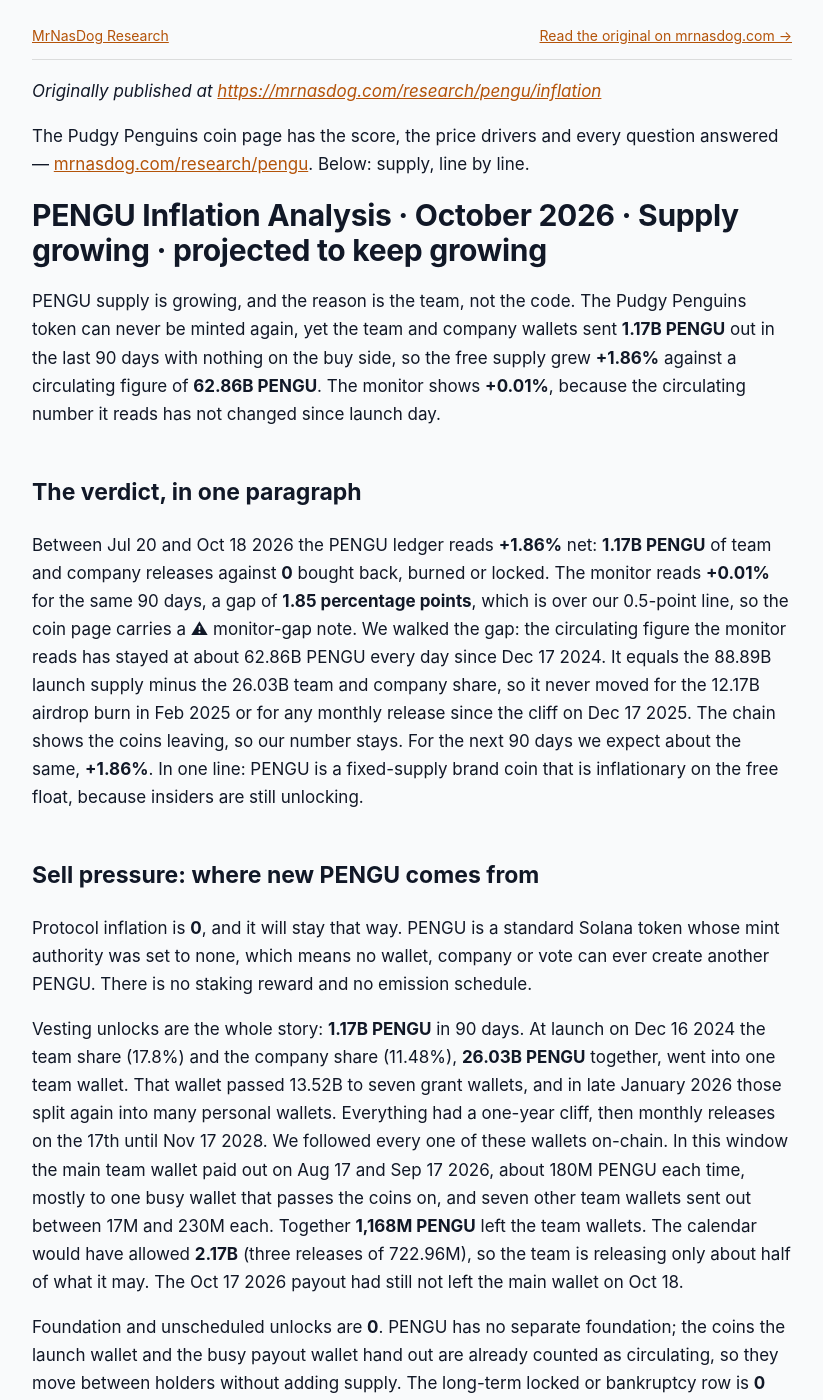
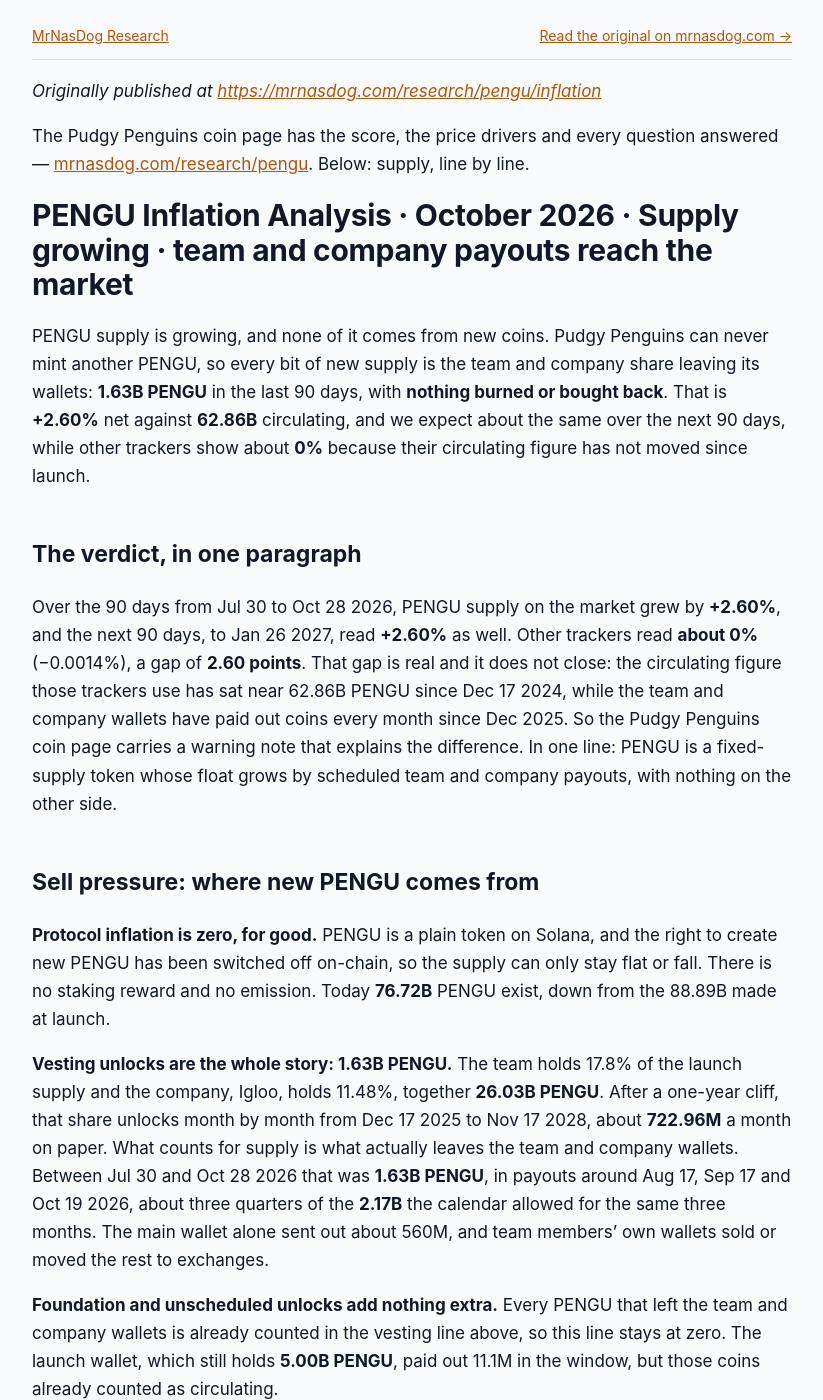
Before and after one commit to jeevansongmy-spec/mrnasdog-articles, a Jekyll site: the page built from crypto/pengu-pressure-framework.md, in a window 1280 px wide and 1400 px high. Shown: the whole window, without its empty margins (228-1051 px from the left). Built offline with Jekyll 4.4.1, drawn with Linux system fonts in a browser that asks for light colours; some of the changed text lies outside the part shown.

Commit message:
publish: crypto/pengu-pressure-framework

```diff
--- a/crypto/pengu-pressure-framework.md
+++ b/crypto/pengu-pressure-framework.md
@@ -1,6 +1,6 @@
 ---
-title:         "PENGU Inflation Analysis · October 2026 · Supply growing · projected to keep growing"
-description:   "PENGU supply is growing: team and company wallets sent out 1.17B PENGU in 90 days with no burn or buyback, +1.86% net, and about the same is due next."
+title:         "PENGU Inflation Analysis · October 2026 · Supply growing · team and company payouts reach the market"
+description:   "PENGU supply is growing: team and company wallets let 1.63B PENGU out in 90 days with no burn or buyback, +2.60% net, and the same is likely next quarter."
 canonical_url: "https://mrnasdog.com/research/pengu/inflation"
 tags:          ["crypto", "pengu", "solana", "nft"]
 published:     true
@@ -10,52 +10,58 @@ published:     true
 <!-- main-page -->
 The Pudgy Penguins coin page has the score, the price drivers and every question answered — [mrnasdog.com/research/pengu](https://mrnasdog.com/research/pengu). Below: supply, line by line.
 
-# PENGU Inflation Analysis · October 2026 · Supply growing · projected to keep growing
+# PENGU Inflation Analysis · October 2026 · Supply growing · team and company payouts reach the market
 
-PENGU supply is growing, and the reason is the team, not the code. The Pudgy Penguins token can never be minted again, yet the team and company wallets sent **1.17B PENGU** out in the last 90 days with nothing on the buy side, so the free supply grew **+1.86%** against a circulating figure of **62.86B PENGU**. The monitor shows **+0.01%**, because the circulating number it reads has not changed since launch day.
+PENGU supply is growing, and none of it comes from new coins. Pudgy Penguins can never mint another PENGU, so every bit of new supply is the team and company share leaving its wallets: **1.63B PENGU** in the last 90 days, with **nothing burned or bought back**. That is **+2.60%** net against **62.86B** circulating, and we expect about the same over the next 90 days, while other trackers show about **0%** because their circulating figure has not moved since launch.
 
 ## The verdict, in one paragraph
 
-Between Jul 20 and Oct 18 2026 the PENGU ledger reads **+1.86%** net: **1.17B PENGU** of team and company releases against **0** bought back, burned or locked. The monitor reads **+0.01%** for the same 90 days, a gap of **1.85 percentage points**, which is over our 0.5-point line, so the coin page carries a ⚠ monitor-gap note. We walked the gap: the circulating figure the monitor reads has stayed at about 62.86B PENGU every day since Dec 17 2024. It equals the 88.89B launch supply minus the 26.03B team and company share, so it never moved for the 12.17B airdrop burn in Feb 2025 or for any monthly release since the cliff on Dec 17 2025. The chain shows the coins leaving, so our number stays. For the next 90 days we expect about the same, **+1.86%**. In one line: PENGU is a fixed-supply brand coin that is inflationary on the free float, because insiders are still unlocking.
+Over the 90 days from Jul 30 to Oct 28 2026, PENGU supply on the market grew by **+2.60%**, and the next 90 days, to Jan 26 2027, read **+2.60%** as well. Other trackers read **about 0%** (−0.0014%), a gap of **2.60 points**. That gap is real and it does not close: the circulating figure those trackers use has sat near 62.86B PENGU since Dec 17 2024, while the team and company wallets have paid out coins every month since Dec 2025. So the Pudgy Penguins coin page carries a warning note that explains the difference. In one line: PENGU is a fixed-supply token whose float grows by scheduled team and company payouts, with nothing on the other side.
 
 ## Sell pressure: where new PENGU comes from
 
-Protocol inflation is **0**, and it will stay that way. PENGU is a standard Solana token whose mint authority was set to none, which means no wallet, company or vote can ever create another PENGU. There is no staking reward and no emission schedule.
+**Protocol inflation is zero, for good.** PENGU is a plain token on Solana, and the right to create new PENGU has been switched off on-chain, so the supply can only stay flat or fall. There is no staking reward and no emission. Today **76.72B** PENGU exist, down from the 88.89B made at launch.
 
-Vesting unlocks are the whole story: **1.17B PENGU** in 90 days. At launch on Dec 16 2024 the team share (17.8%) and the company share (11.48%), **26.03B PENGU** together, went into one team wallet. That wallet passed 13.52B to seven grant wallets, and in late January 2026 those split again into many personal wallets. Everything had a one-year cliff, then monthly releases on the 17th until Nov 17 2028. We followed every one of these wallets on-chain. In this window the main team wallet paid out on Aug 17 and Sep 17 2026, about 180M PENGU each time, mostly to one busy wallet that passes the coins on, and seven other team wallets sent out between 17M and 230M each. Together **1,168M PENGU** left the team wallets. The calendar would have allowed **2.17B** (three releases of 722.96M), so the team is releasing only about half of what it may. The Oct 17 2026 payout had still not left the main wallet on Oct 18.
+**Vesting unlocks are the whole story: 1.63B PENGU.** The team holds 17.8% of the launch supply and the company, Igloo, holds 11.48%, together **26.03B PENGU**. After a one-year cliff, that share unlocks month by month from Dec 17 2025 to Nov 17 2028, about **722.96M** a month on paper. What counts for supply is what actually leaves the team and company wallets. Between Jul 30 and Oct 28 2026 that was **1.63B PENGU**, in payouts around Aug 17, Sep 17 and Oct 19 2026, about three quarters of the **2.17B** the calendar allowed for the same three months. The main wallet alone sent out about 560M, and team members' own wallets sold or moved the rest to exchanges.
 
-Foundation and unscheduled unlocks are **0**. PENGU has no separate foundation; the coins the launch wallet and the busy payout wallet hand out are already counted as circulating, so they move between holders without adding supply. The long-term locked or bankruptcy row is **0** too: no estate, trustee or long lock is releasing PENGU.
+**Foundation and unscheduled unlocks add nothing extra.** Every PENGU that left the team and company wallets is already counted in the vesting line above, so this line stays at zero. The launch wallet, which still holds **5.00B PENGU**, paid out 11.1M in the window, but those coins already counted as circulating.
+
+**Long-term locks and bankruptcy: zero.** No court or bankruptcy estate holds PENGU. The small slice set aside for FTX token holders was handed out at launch in Dec 2024.
 
 ## Buy pressure: where new PENGU goes
 
-Nothing takes PENGU out of the market. There is no programmatic buyback: Igloo, the company behind Pudgy Penguins, said on Oct 6 2026 that it would close its Abstract network and put its effort into Pudgy Penguins and PENGU, but it named no buyback, no size and no wallet, so the row is **0**.
+**Programmatic buyback: zero.** Igloo has not announced any plan to buy PENGU back, and no wallet does it.
 
-The fee burn is **0** because PENGU charges no fees of its own. The one large burn in its history was the **12.17B** unclaimed airdrop coins destroyed in Feb 2025, which is why the on-chain supply is 76.72B and not 88.89B. Since then holders burn only a few PENGU at a time; the burn address holds 2.2 PENGU. There was no company buying in the window (the team wallets only sent coins out), and there is no staking or new lock, so the foundation-buy and new-lock rows are both **0**. A fund that would hold PENGU has been filed but has not launched, and it would buy coins already in the market.
+**Protocol fee burn: zero.** PENGU has no network fees, so there is nothing to burn. Holders can destroy their own coins, but these burns are tiny. The one big PENGU burn was in Feb 2025, when **12.17B** unclaimed airdrop coins were destroyed, long before this window.
+
+**Foundation buy: zero.** Igloo holds and pays out team and company PENGU; it does not buy coins on the market.
+
+**New long-term lock: zero.** Nothing new was locked away. About **576M PENGU** sit on the Abstract network, which Igloo will close on Dec 15 2026. Some of those coins could end up stuck there, but there is no number for that yet, so nothing is counted.
 
 ## Foundation and overhang
 
-The overhang is large and sits in plain wallets, not in a lock contract. The team and company wallets still hold **20.30B PENGU**: **7.37B** in the main team wallet and **12.92B** across about 50 others, including a 608M company wallet and many personal wallets that still hold their full grants, such as two of 1.17B each. Only **18.07B** is still locked on the calendar, so the wallets are about **2.22B PENGU** behind the schedule. That backlog can be released at any time. The launch wallet holds another 5.01B, already counted as circulating. We read every one of these wallets on-chain at each rebuild. If the balance of any team or company wallet falls between our checks, the coins that leave are added to the sell side at the next check.
+The main team and company wallet holds **7.19B PENGU**, and about 50 more team wallets hold **12.64B**, for **19.83B PENGU** in team and company hands. That is about **1.76B** more than the calendar says should still be locked, because the payouts have run behind the 722.96M monthly pace. Some of those team wallets still hold their full grants of 1.17B, 917M or 667M PENGU and have not sold a coin. The launch wallet's **5.00B PENGU** already counts as circulating. We re-read these wallets at every rebuild; if the team and company balance falls faster than the monthly payouts, the extra goes into the unscheduled-unlock line at the next refresh.
 
 ## How PENGU compares to other meme coins
 
-Among meme and brand coins, PENGU sits in the fixed-supply group: like PEPE or BONK, no new coins can be printed, and unlike DOGE, which adds new coins to miners every minute without end. That makes PENGU's long-run ceiling clear: 88.89B at launch, 76.72B after the airdrop burn, and never more.
+Many big meme coins have no team share at all. DOGE pays miners new coins forever, while PEPE had its whole supply out at launch and can only shrink when holders burn coins. PENGU sits in a third group: a fixed supply that can never grow, but with almost a third of it held back for the team and the company and released on a four-year plan.
 
-What sets PENGU apart is that insiders still hold a large locked share. A coin like PEPE launched with almost everything in the market, so its free supply barely changes. PENGU gave 29.28% to its team and company on a four-year plan, which works more like the insider unlocks of a venture-backed token than a community meme. Until Nov 2028, the main question for PENGU supply is how fast those wallets release, not what the code does.
+That makes PENGU closer to a venture-backed token than to a fair-launch meme. The new supply does not come from a printing press; it comes from insiders whose coins unlock every month. A fair-launch meme coin with a burn can shrink its float over time; PENGU's float can only grow until Nov 2028, unless Igloo adds a buyback or a burn.
 
-PENGU also has no burn or buyback to push back. Some meme coins burn part of every trade or run a buyback from a product's revenue; PENGU does neither, even though Igloo sells toys, games and licences under the Pudgy Penguins brand. Every team release lands on the market with nothing taking coins away.
+The 12.17B burn of Feb 2025 is the one thing PENGU shares with burn-heavy meme coins, and it was a one-time event: the unclaimed part of the airdrop, destroyed when the claim window closed.
 
 ## What to watch in the next 90 days
 
-**The late October payout.** The Oct 17 2026 release had not left the main team wallet on Oct 18; when it moves, it falls in the next window.
+**Nov 17 2026, Dec 17 2026 and Jan 17 2027.** These are the next three monthly release dates. If each payout matches the last three, about **544M PENGU** reaches the market each month; if the team starts paying the full 722.96M, or works off part of its 1.76B backlog, the next-90-day number rises toward 3.45%.
 
-**Nov 17 2026 and Dec 17 2026.** Two more monthly release dates, each up to 722.96M PENGU on the calendar. If the team starts paying the full amount, or works off part of its 2.22B backlog, the next-90-day number rises toward 2.3% or more.
+**Dec 15 2026, Abstract closes.** Igloo is shutting its own network to focus on Pudgy Penguins and PENGU. Coins left on Abstract after that date could be stuck, and people who farmed points there have asked to be paid in PENGU; any such payment would come out of the team and company wallets.
 
-**Abstract closes on Dec 15 2026.** The network itself moves no PENGU supply, but Igloo has said PENGU is now its focus, and people who farmed points on Abstract are asking to be paid in still-locked PENGU. Any payment like that would come out of the team and company wallets.
+**A buyback or burn plan.** None exists today. A real one, with a size and a wallet, would be the first entry on the buy side of the PENGU ledger.
 
-**A buyback or burn plan.** None exists today. A real one, with a size and a wallet, would be the first thing on the buy side of the PENGU ledger.
+**Sales by team members.** Several team wallets have sent coins straight to exchanges after each monthly payout. A big jump in those sales would show up in the next reading.
 
 ## Summary
 
-The MrNasDog Pressure Framework reads PENGU at **+1.86% net** over the last 90 days and **+1.86%** for the next 90 days: supply growing, projected to keep growing. Pudgy Penguins can never mint another PENGU, but the team and company wallets sent out **1.17B PENGU** in 90 days, still hold **20.30B**, and nothing buys or burns coins to absorb them. The key risk is the backlog: the wallets are about **2.22B PENGU** behind their calendar, so releases could speed up before the schedule ends in Nov 2028.
+The MrNasdog Pressure Framework reads PENGU at **+2.60%** net over the last 90 days and **+2.60%** for the next 90 days: supply growing, from team and company payouts alone. Pudgy Penguins can never mint another PENGU, burns nothing and buys nothing back, so every month's release adds to the float with nothing to absorb it. The team and company still hold **19.83B PENGU**, and the releases run until Nov 17 2028. Other trackers show about 0% because their circulating figure has not moved since launch, so the coin page carries a warning note.
 
-*MrNasDog Pressure Framework analysis of PENGU, Metric 1 — Inflation. Data + explanation only. Not financial advice. Checked Oct 18 2026.*
+*MrNasDog Pressure Framework analysis of PENGU, Metric 1 — Inflation. Data + explanation only. Not financial advice. Checked Oct 28 2026.*
```
